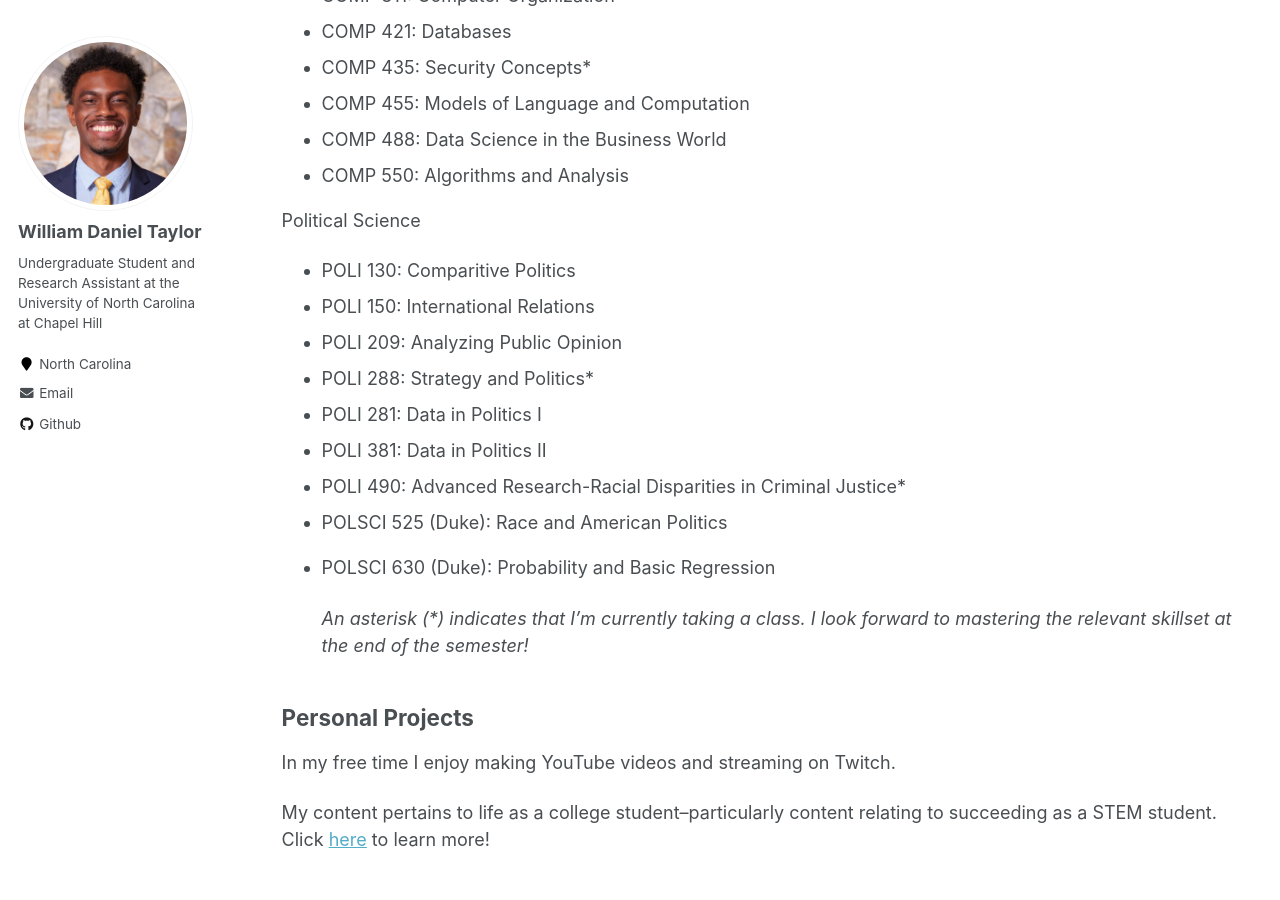
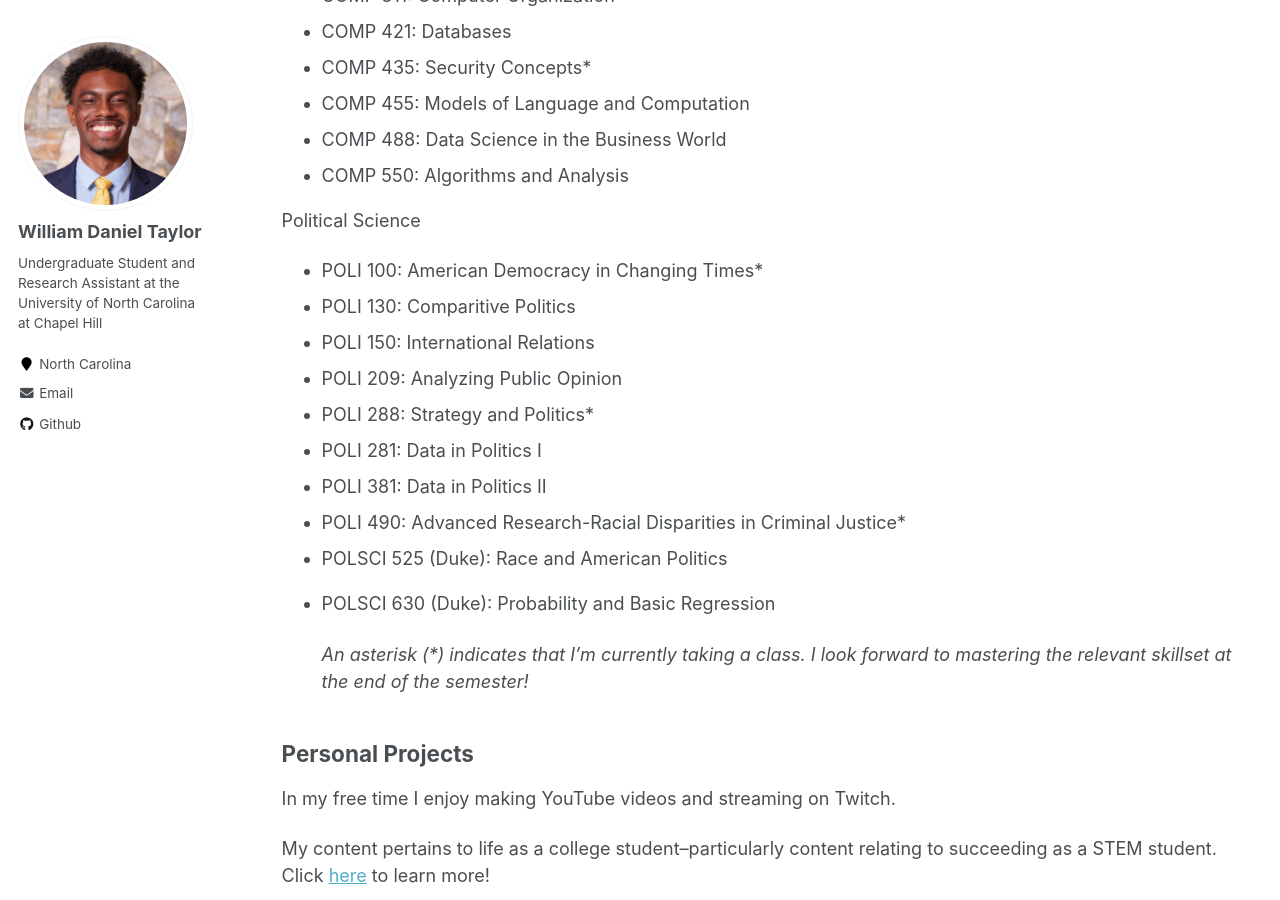
Before and after one commit to wdtaylor30/wdtaylor30.github.io, a Jekyll site: the page built from _pages/resume.md, in a window 1280 px wide and 900 px high, scrolled down 947 px. Built offline with Jekyll 4.4.1, drawn with Linux system fonts in a browser that asks for light colours.

Commit message:
update resume.md

```diff
--- a/_pages/resume.md
+++ b/_pages/resume.md
@@ -43,6 +43,7 @@ Computer Science
 - COMP 550: Algorithms and Analysis
 
 Political Science
+- POLI 100: American Democracy in Changing Times*
 - POLI 130: Comparitive Politics
 - POLI 150: International Relations
 - POLI 209: Analyzing Public Opinion
```
